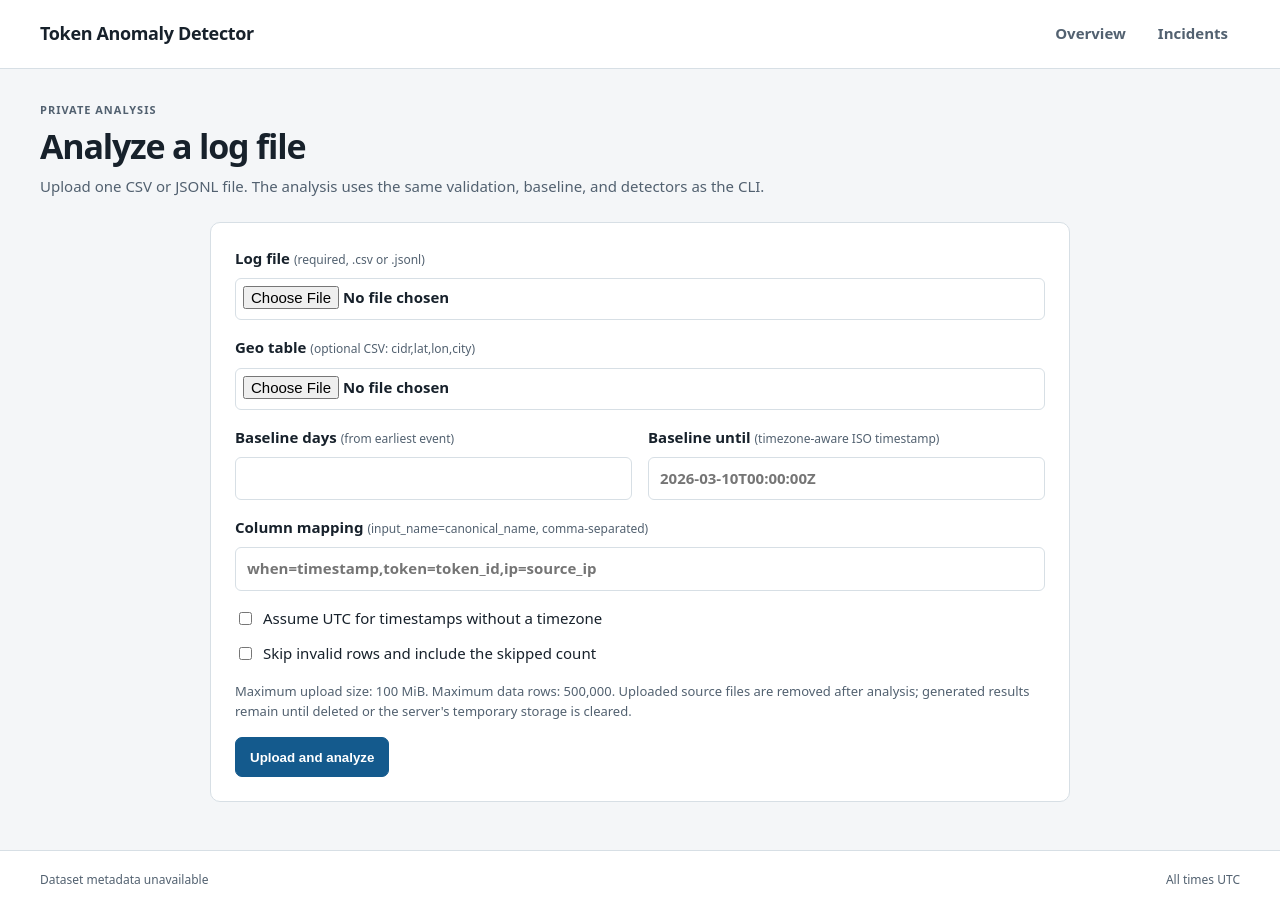
After one commit to Raj1335/Token-Anomaly-Detector, a Flask app: template dashboard/templates/upload.html in a window 1280 px wide. The commit adds this page. Run offline with Flask 3, Linux system fonts and the light colour scheme; the template is opened without the code that fills it, so the values that code supplies are empty.

Commit message:
Add authenticated web log uploads
Provide a protected browser workflow for importing logs, reviewing analysis results, downloading outputs, and deleting stored analyses. Configure the credentials and signing key through Render environment settings.

Co-authored-by: Copilot <223556219+Copilot@users.noreply.github.com>

```diff
--- a/dashboard/app.py
+++ b/dashboard/app.py
@@ -1,15 +1,23 @@
 """Read-only local Flask dashboard for incidents and evaluation results."""
 
+import hmac
 import json
+import os
 import re
+import secrets
+import shutil
 import sqlite3
+import tempfile
+import uuid
 from collections import defaultdict
 from pathlib import Path
 from typing import Any
 
-from flask import Flask, abort, render_template, request
+from flask import Flask, Response, abort, redirect, render_template, request, send_file, session, url_for
 
 from core.timeutil import parse_ts
+from data.analyze import analyze_input
+from data.log_input import InputFileError
 
 SEVERITIES = ("HIGH", "MEDIUM", "LOW")
 DETECTOR_LABELS = {
@@ -23,6 +31,10 @@ CAMPAIGN_DESCRIPTIONS = {
     "camp_scope": "An integration begins querying objects rare in its baseline.",
     "camp_temporal": "A session token becomes active during an unusual UTC hour.",
     "camp_drift": "A shared integration replay spans many tenants in a short window.",
+}
+MAX_UPLOAD_BYTES = 100 * 1024 * 1024
+UPLOAD_OUTPUTS = {
+    "alerts.csv", "analysis.db", "incidents.csv", "report.html", "summary.json",
 }
 
 
@@ -62,6 +74,28 @@ def create_app(db_path: str | Path) -> Flask:
     """Create the read-only dashboard application for the requested database."""
     app = Flask(__name__)
     app.config["DATABASE"] = str(db_path)
+    app.config["SECRET_KEY"] = os.environ.get("UPLOAD_SECRET_KEY")
+    app.secret_key = app.config["SECRET_KEY"]
+    app.config["UPLOAD_USERNAME"] = os.environ.get("UPLOAD_USERNAME", "")
+    app.config["UPLOAD_PASSWORD"] = os.environ.get("UPLOAD_PASSWORD", "")
+    app.config["UPLOADS_ENABLED"] = (
+        bool(app.config["UPLOAD_USERNAME"])
+        and len(app.config["UPLOAD_PASSWORD"]) >= 16
+        and bool(app.config["SECRET_KEY"])
+        and len(app.config["SECRET_KEY"]) >= 32
+    )
+    app.config["ANALYSIS_DATA_DIR"] = Path(
+        os.environ.get(
+            "ANALYSIS_DATA_DIR",
+            str(Path(tempfile.gettempdir()) / "token-anomaly-detector-uploads"),
+        )
+    )
+    app.config["MAX_CONTENT_LENGTH"] = MAX_UPLOAD_BYTES
+    app.config["SESSION_COOKIE_HTTPONLY"] = True
+    app.config["SESSION_COOKIE_SAMESITE"] = "Lax"
+    app.config["SESSION_COOKIE_SECURE"] = os.environ.get(
+        "UPLOAD_COOKIE_SECURE", "1"
+    ).strip().lower() not in ("0", "false", "no")
     app.jinja_env.filters["display_ts"] = _display_ts
     app.jinja_env.filters["number"] = _number
     app.jinja_env.filters["duration"] = _duration
@@ -71,6 +105,14 @@ def create_app(db_path: str | Path) -> Flask:
         """Add the required browser security headers to every response."""
         response.headers["Content-Security-Policy"] = "default-src 'self'"
         response.headers["X-Content-Type-Options"] = "nosniff"
+        if request.path == "/upload" or request.path.startswith("/uploads/"):
+            response.headers["Cache-Control"] = "no-store"
+            response.headers["Pragma"] = "no-cache"
+        if re.fullmatch(r"/uploads/[a-f0-9]{32}/report\.html", request.path):
+            response.headers["Content-Security-Policy"] = (
+                "default-src 'none'; style-src 'unsafe-inline'; "
+                "base-uri 'none'; form-action 'none'; frame-ancestors 'none'"
+            )
         return response
 
     @app.errorhandler(404)
@@ -86,12 +128,24 @@ def create_app(db_path: str | Path) -> Flask:
             ),
         ), 404
 
+    @app.errorhandler(413)
+    def upload_too_large(_error):
+        """Explain the configured request-size limit without reflecting input."""
+        return Response(
+            "The upload exceeds the 100 MiB request-size limit.\n",
+            status=413,
+            content_type="text/plain; charset=utf-8",
+        )
+
     @app.context_processor
     def common_template_data() -> dict[str, Any]:
         """Provide dataset metadata to the shared page footer when available."""
         path = Path(app.config["DATABASE"])
         if not path.exists():
-            return {"footer_metadata": None}
+            return {
+                "footer_metadata": None,
+                "uploads_enabled": app.config["UPLOADS_ENABLED"],
+            }
         connection: sqlite3.Connection | None = None
         try:
             connection = _connect(path)
@@ -100,9 +154,15 @@ def create_app(db_path: str | Path) -> Flask:
                 "('seed', 'dataset_start_utc', 'eval_end_utc', 'source', "
                 "'source_filename', 'analyzed_at')"
             ))
-            return {"footer_metadata": metadata}
+            return {
+                "footer_metadata": metadata,
+                "uploads_enabled": app.config["UPLOADS_ENABLED"],
+            }
         except sqlite3.Error:
-            return {"footer_metadata": None}
+            return {
+                "footer_metadata": None,
+                "uploads_enabled": app.config["UPLOADS_ENABLED"],
+            }
         finally:
             if connection is not None:
                 connection.close()
@@ -115,6 +175,235 @@ def create_app(db_path: str | Path) -> Flask:
             return _connect(app.config["DATABASE"])
         except sqlite3.Error:
             abort(404)
+
+    def upload_auth_error() -> Response | None:
+        """Require configured shared credentials for private upload endpoints."""
+        if not app.config["UPLOADS_ENABLED"]:
+            return Response(
+                "Log uploads are disabled: configure strong upload credentials and a secret key.\n",
+                status=503,
+                content_type="text/plain; charset=utf-8",
+            )
+        credentials = request.authorization
+        valid = credentials is not None
+        if credentials is not None:
+            username_ok = hmac.compare_digest(
+                (credentials.username or "").encode("utf-8"),
+                app.config["UPLOAD_USERNAME"].encode("utf-8"),
+            )
+            password_ok = hmac.compare_digest(
+                (credentials.password or "").encode("utf-8"),
+                app.config["UPLOAD_PASSWORD"].encode("utf-8"),
+            )
+            valid = username_ok and password_ok
+        if not valid:
+            return Response(
+                "Authentication required.\n",
+                status=401,
+                headers={"WWW-Authenticate": 'Basic realm="Token log analysis"'},
+                content_type="text/plain; charset=utf-8",
+            )
+        return None
+
+    def upload_csrf_token() -> str:
+        """Get or create the per-session CSRF token for upload forms."""
+        token = session.get("upload_csrf")
+        if not isinstance(token, str):
+            token = secrets.token_urlsafe(32)
+            session["upload_csrf"] = token
+        return token
+
+    def csrf_is_valid() -> bool:
+        """Validate a state-changing form submission against the session token."""
+        supplied = request.form.get("csrf_token", "")
+        expected = session.get("upload_csrf", "")
+        return (
+            isinstance(expected, str)
+            and bool(supplied)
+            and hmac.compare_digest(supplied, expected)
+        )
+
+    def upload_directory(upload_id: str) -> Path:
+        """Resolve an opaque upload ID to its stored analysis directory."""
+        if not re.fullmatch(r"[a-f0-9]{32}", upload_id):
+            abort(404)
+        return Path(app.config["ANALYSIS_DATA_DIR"]) / upload_id
+
+    @app.route("/upload", methods=["GET", "POST"])
+    def upload_logs():
+        """Accept, analyze, and report one authenticated CSV or JSONL upload."""
+        auth_error = upload_auth_error()
+        if auth_error is not None:
+            return auth_error
+        if request.method == "GET":
+            return render_template(
+                "upload.html", csrf_token=upload_csrf_token(),
+                hide_dataset_metadata=True,
+            )
+        if not csrf_is_valid():
+            return render_template(
+                "upload.html", csrf_token=upload_csrf_token(),
+                error="The form expired or was invalid. Please try again.",
+                hide_dataset_metadata=True,
+            ), 400
+
+        log_file = request.files.get("log_file")
+        if log_file is None or not log_file.filename:
+            return render_template(
+                "upload.html", csrf_token=upload_csrf_token(),
+                error="Choose a CSV or JSONL log file.",
+                hide_dataset_metadata=True,
+            ), 400
+        original_filename = log_file.filename.replace("\\", "/").rsplit("/", 1)[-1]
+        if (
+            not original_filename
+            or len(original_filename) > 256
+            or any(ord(character) < 32 or ord(character) == 127 for character in original_filename)
+        ):
+            return render_template(
+                "upload.html", csrf_token=upload_csrf_token(),
+                error="The uploaded filename is invalid or longer than 256 characters.",
+                hide_dataset_metadata=True,
+            ), 400
+        suffix = Path(original_filename).suffix.lower()
+        if suffix not in (".csv", ".jsonl"):
+            return render_template(
+                "upload.html", csrf_token=upload_csrf_token(),
+                error="Upload a .csv or .jsonl file.",
+                hide_dataset_metadata=True,
+            ), 400
+
+        geo_file = request.files.get("geo_table")
+        if geo_file is not None and geo_file.filename:
+            geo_name = geo_file.filename.replace("\\", "/").rsplit("/", 1)[-1]
+            if Path(geo_name).suffix.lower() != ".csv":
+                return render_template(
+                    "upload.html", csrf_token=upload_csrf_token(),
+                    error="The geo table must be a .csv file.",
+                    hide_dataset_metadata=True,
+                ), 400
+        else:
+            geo_file = None
+
+        baseline_days_text = request.form.get("baseline_days", "").strip()
+        baseline_until = request.form.get("baseline_until", "").strip() or None
+        try:
+            baseline_days = int(baseline_days_text) if baseline_days_text else None
+        except ValueError:
+            return render_template(
+                "upload.html", csrf_token=upload_csrf_token(),
+                error="Baseline days must be a positive integer.",
+                hide_dataset_metadata=True,
+            ), 400
+        if baseline_days is not None and baseline_until is not None:
+            return render_template(
+                "upload.html", csrf_token=upload_csrf_token(),
+                error="Choose either baseline days or a baseline-until timestamp.",
+                hide_dataset_metadata=True,
+            ), 400
+
+        upload_id = uuid.uuid4().hex
+        upload_dir = upload_directory(upload_id)
+        source_path = upload_dir / f"input{suffix}"
+        geo_path = upload_dir / "geo-table.csv" if geo_file is not None else None
+        output_dir = upload_dir / "analysis"
+        upload_directory_created = False
+        try:
+            upload_dir.mkdir(parents=True, mode=0o700)
+            upload_directory_created = True
+            log_file.save(source_path)
+            if geo_file is not None and geo_path is not None:
+                geo_file.save(geo_path)
+            report = analyze_input(
+                source_path,
+                output_dir,
+                source_filename=original_filename,
+                baseline_days=baseline_days,
+                baseline_until=baseline_until,
+                geo_table=geo_path,
+                column_map=request.form.get("column_map", "").strip() or None,
+                assume_utc=request.form.get("assume_utc") == "on",
+                skip_bad_rows=request.form.get("skip_bad_rows") == "on",
+                max_rows=500_000,
+            )
+        except (InputFileError, OSError, sqlite3.Error, ValueError) as error:
+            if upload_directory_created:
+                shutil.rmtree(upload_dir)
+            return render_template(
+                "upload.html", csrf_token=upload_csrf_token(),
+                error=str(error), hide_dataset_metadata=True,
+            ), 400
+
+        for staged_file in (source_path, geo_path):
+            if staged_file is not None:
+                try:
+                    staged_file.unlink(missing_ok=True)
+                except OSError:
+                    app.logger.warning("Could not remove staged upload file %s", staged_file)
+        return render_template(
+            "upload_result.html",
+            upload_id=upload_id,
+            source_filename=original_filename,
+            report=report,
+            csrf_token=upload_csrf_token(),
+            hide_dataset_metadata=True,
+        )
+
+    @app.route("/uploads/<upload_id>")
+    def uploaded_result(upload_id: str):
+        """Show the summary for an authenticated analysis."""
+        auth_error = upload_auth_error()
+        if auth_error is not None:
+            return auth_error
+        directory = upload_directory(upload_id) / "analysis"
+        summary_path = directory / "summary.json"
+        if not summary_path.is_file():
+            abort(404)
+        try:
+            report = json.loads(summary_path.read_text(encoding="utf-8"))
+        except (OSError, json.JSONDecodeError):
+            abort(404)
+        return render_template(
+            "upload_result.html",
+            upload_id=upload_id,
+            source_filename=report["run_parameters"]["input_file"],
+            report=report,
+            csrf_token=upload_csrf_token(),
+            hide_dataset_metadata=True,
+        )
+
+    @app.route("/uploads/<upload_id>/<filename>")
+    def uploaded_output(upload_id: str, filename: str):
+        """Serve only generated report artifacts to the authenticated uploader."""
+        auth_error = upload_auth_error()
+        if auth_error is not None:
+            return auth_error
+        if filename not in UPLOAD_OUTPUTS:
+            abort(404)
+        path = upload_directory(upload_id) / "analysis" / filename
+        if not path.is_file():
+            abort(404)
+        return send_file(
+            path,
+            as_attachment=filename != "report.html",
+            download_name=filename,
+            max_age=0,
+        )
+
+    @app.route("/uploads/<upload_id>/delete", methods=["POST"])
+    def delete_uploaded_analysis(upload_id: str):
+        """Delete a stored analysis after an authenticated CSRF-checked request."""
+        auth_error = upload_auth_error()
+        if auth_error is not None:
+            return auth_error
+        if not csrf_is_valid():
+            abort(400)
+        directory = upload_directory(upload_id)
+        if not directory.is_dir():
+            abort(404)
+        shutil.rmtree(directory)
+        session.pop("upload_csrf", None)
+        return redirect(url_for("upload_logs"))
 
     @app.route("/healthz")
     def healthz():
--- a/dashboard/static/style.css
+++ b/dashboard/static/style.css
@@ -73,6 +73,22 @@ h3 { margin-bottom: var(--space-2); font-size: 15px; }
 .button { display: inline-flex; min-height: 40px; align-items: center; justify-content: center; padding: 8px 14px; border: 1px solid var(--border); border-radius: 7px; font-weight: 650; text-decoration: none; white-space: nowrap; }
 .button-secondary { background: var(--surface); color: var(--accent-strong); }
 .button-secondary:hover { background: var(--accent-soft); }
+.button-primary { border-color: var(--accent); background: var(--accent); color: #fff; cursor: pointer; }
+.button-primary:hover { background: var(--accent-strong); color: #fff; }
+.button-danger { border-color: #d88a90; background: var(--high-bg); color: var(--high); cursor: pointer; }
+.button-danger:hover { border-color: var(--high); }
+.upload-panel { max-width: 860px; margin-inline: auto; }
+.upload-field { display: grid; gap: var(--space-2); margin-bottom: var(--space-4); font-weight: 650; }
+.upload-field small, .upload-field strong { color: var(--text-muted); font-size: 12px; font-weight: 500; }
+.upload-field input:not([type="checkbox"]) { width: 100%; min-height: 42px; padding: 9px 11px; border: 1px solid var(--border); border-radius: 6px; background: var(--surface); color: var(--text); font: inherit; }
+.upload-field input[type="file"] { padding: 7px; }
+.upload-options { display: grid; grid-template-columns: repeat(2, minmax(0, 1fr)); gap: var(--space-4); }
+.upload-check { display: flex; align-items: start; gap: var(--space-2); margin: var(--space-3) 0; }
+.upload-check input { margin-top: 5px; }
+.upload-note { margin: var(--space-4) 0; color: var(--text-muted); font-size: 13px; }
+.upload-error { margin-bottom: var(--space-4); padding: var(--space-3); border: 1px solid #d88a90; border-radius: 7px; background: var(--high-bg); color: var(--high); }
+.upload-error pre { margin: var(--space-2) 0 0; color: inherit; font: inherit; white-space: pre-wrap; overflow-wrap: anywhere; }
+.upload-output-list { display: grid; gap: var(--space-2); margin: 0 0 var(--space-5); padding-left: 20px; }
 
 .card { background: var(--surface); border: 1px solid var(--border); border-radius: var(--radius); }
 .kpi-grid { display: grid; grid-template-columns: repeat(4, minmax(0, 1fr)); gap: var(--space-4); margin-bottom: var(--space-5); }
@@ -191,6 +207,7 @@ h3 { margin-bottom: var(--space-2); font-size: 15px; }
   .content-grid { grid-template-columns: 1fr; gap: 0; }
   .panel { padding: var(--space-4); }
   .campaign-grid { grid-template-columns: 1fr; }
+  .upload-options { grid-template-columns: 1fr; gap: 0; }
   .footer-inner { align-items: start; flex-direction: column; gap: var(--space-1); }
   .incident-summary { grid-template-columns: 1fr; }
   .summary-tags { grid-row: 2; }
--- a/dashboard/templates/base.html
+++ b/dashboard/templates/base.html
@@ -14,20 +14,25 @@
       <nav class="primary-nav" aria-label="Primary navigation">
         <a href="{{ url_for('index') }}" {% if request.endpoint == "index" %}aria-current="page"{% endif %}>Overview</a>
         <a href="{{ url_for('incidents') }}" {% if request.endpoint in ("incidents", "incident_detail") %}aria-current="page"{% endif %}>Incidents</a>
+        {% if uploads_enabled %}
+          <a href="{{ url_for('upload_logs') }}" {% if request.endpoint in ("upload_logs", "uploaded_result") %}aria-current="page"{% endif %}>Analyze logs</a>
+        {% endif %}
       </nav>
     </div>
   </header>
-  {% if footer_metadata and footer_metadata.source == "imported" %}
-    <div class="demo-banner" role="note">Imported data: {{ footer_metadata.source_filename }}{% if footer_metadata.analyzed_at %}, analysed {{ footer_metadata.analyzed_at|display_ts }}{% endif %}</div>
-  {% elif footer_metadata and footer_metadata.source == "synthetic" %}
-    <div class="demo-banner" role="note">Demo using synthetic data. Not real logs.</div>
+  {% if not hide_dataset_metadata|default(false) %}
+    {% if footer_metadata and footer_metadata.source == "imported" %}
+      <div class="demo-banner" role="note">Imported data: {{ footer_metadata.source_filename }}{% if footer_metadata.analyzed_at %}, analysed {{ footer_metadata.analyzed_at|display_ts }}{% endif %}</div>
+    {% elif footer_metadata and footer_metadata.source == "synthetic" %}
+      <div class="demo-banner" role="note">Demo using synthetic data. Not real logs.</div>
+    {% endif %}
   {% endif %}
   <main class="shell main-content">
     {% block content %}{% endblock %}
   </main>
   <footer class="site-footer">
     <div class="shell footer-inner">
-      {% if footer_metadata %}
+      {% if not hide_dataset_metadata|default(false) and footer_metadata %}
         <span>Seed {{ footer_metadata.seed }}</span>
         {% if footer_metadata.dataset_start_utc and footer_metadata.eval_end_utc %}
           <span>Generation window: {{ footer_metadata.dataset_start_utc|display_ts }} to {{ footer_metadata.eval_end_utc|display_ts }}</span>
--- /dev/null
+++ b/dashboard/templates/upload.html
@@ -0,0 +1,52 @@
+{% extends "base.html" %}
+{% block title %}Analyze logs | Token Anomaly Detector{% endblock %}
+{% block content %}
+<div class="page-heading">
+  <div>
+    <p class="eyebrow">Private analysis</p>
+    <h1>Analyze a log file</h1>
+    <p class="lede">Upload one CSV or JSONL file. The analysis uses the same validation, baseline, and detectors as the CLI.</p>
+  </div>
+</div>
+
+<section class="card panel upload-panel">
+  {% if error %}
+    <div class="upload-error" role="alert"><strong>Could not analyze this file.</strong><pre>{{ error }}</pre></div>
+  {% endif %}
+  <form method="post" enctype="multipart/form-data" action="{{ url_for('upload_logs') }}">
+    <input type="hidden" name="csrf_token" value="{{ csrf_token }}">
+    <label class="upload-field">
+      <span>Log file <strong>(required, .csv or .jsonl)</strong></span>
+      <input type="file" name="log_file" accept=".csv,.jsonl" required>
+    </label>
+    <label class="upload-field">
+      <span>Geo table <small>(optional CSV: cidr,lat,lon,city)</small></span>
+      <input type="file" name="geo_table" accept=".csv">
+    </label>
+    <div class="upload-options">
+      <label class="upload-field">
+        <span>Baseline days <small>(from earliest event)</small></span>
+        <input type="number" name="baseline_days" min="1" step="1">
+      </label>
+      <label class="upload-field">
+        <span>Baseline until <small>(timezone-aware ISO timestamp)</small></span>
+        <input type="text" name="baseline_until" placeholder="2026-03-10T00:00:00Z">
+      </label>
+    </div>
+    <label class="upload-field">
+      <span>Column mapping <small>(input_name=canonical_name, comma-separated)</small></span>
+      <input type="text" name="column_map" placeholder="when=timestamp,token=token_id,ip=source_ip">
+    </label>
+    <label class="upload-check">
+      <input type="checkbox" name="assume_utc">
+      <span>Assume UTC for timestamps without a timezone</span>
+    </label>
+    <label class="upload-check">
+      <input type="checkbox" name="skip_bad_rows">
+      <span>Skip invalid rows and include the skipped count</span>
+    </label>
+    <p class="upload-note">Maximum upload size: 100 MiB. Maximum data rows: 500,000. Uploaded source files are removed after analysis; generated results remain until deleted or the server's temporary storage is cleared.</p>
+    <button class="button button-primary" type="submit">Upload and analyze</button>
+  </form>
+</section>
+{% endblock %}
--- a/data/analyze.py
+++ b/data/analyze.py
@@ -204,6 +204,7 @@ def analyze_input(
     input_path: str | Path,
     out_dir: str | Path,
     *,
+    source_filename: str | None = None,
     baseline_days: int | None = None,
     baseline_until: str | None = None,
     geo_table: str | Path | None = None,
@@ -244,6 +245,8 @@ def analyze_input(
         str(input_path), result.events, boundary, result.rows_read,
         result.skipped_rows, result.has_geo_data,
     )
+    if source_filename is not None:
+        metadata["source_filename"] = source_filename
     metadata.update({
         "input_baseline_days": str(baseline_days or ""),
         "input_baseline_until": baseline_until or "",
@@ -362,7 +365,7 @@ def analyze_input(
     }
     report = {
         "run_parameters": {
-            "input_file": Path(input_path).name,
+            "input_file": source_filename or Path(input_path).name,
             "baseline_mode": (
                 f"{baseline_days} days" if baseline_days is not None
                 else f"until {baseline_until}" if baseline_until
--- a/render.yaml
+++ b/render.yaml
@@ -8,3 +8,9 @@ services:
     envVars:
       - key: PYTHON_VERSION
         value: 3.12.8
+      - key: UPLOAD_USERNAME
+        sync: false
+      - key: UPLOAD_PASSWORD
+        sync: false
+      - key: UPLOAD_SECRET_KEY
+        sync: false
--- a/wsgi.py
+++ b/wsgi.py
@@ -1,4 +1,4 @@
-"""Gunicorn entry point that ensures the synthetic demo dataset is available."""
+"""Gunicorn entry point for the synthetic dashboard and optional log uploads."""
 
 from pathlib import Path
 
```
Also changed, not shown: DECISIONS.md (+1 -0 lines), PROGRESS.md (+1 -0 lines), dashboard/templates/upload_result.html (added, +61 -0 lines), data/log_input.py (+9 -2 lines), docs/INPUT_FORMAT.md (+2 -0 lines), tests/test_import_cases.py (+147 -0 lines), README.md.
